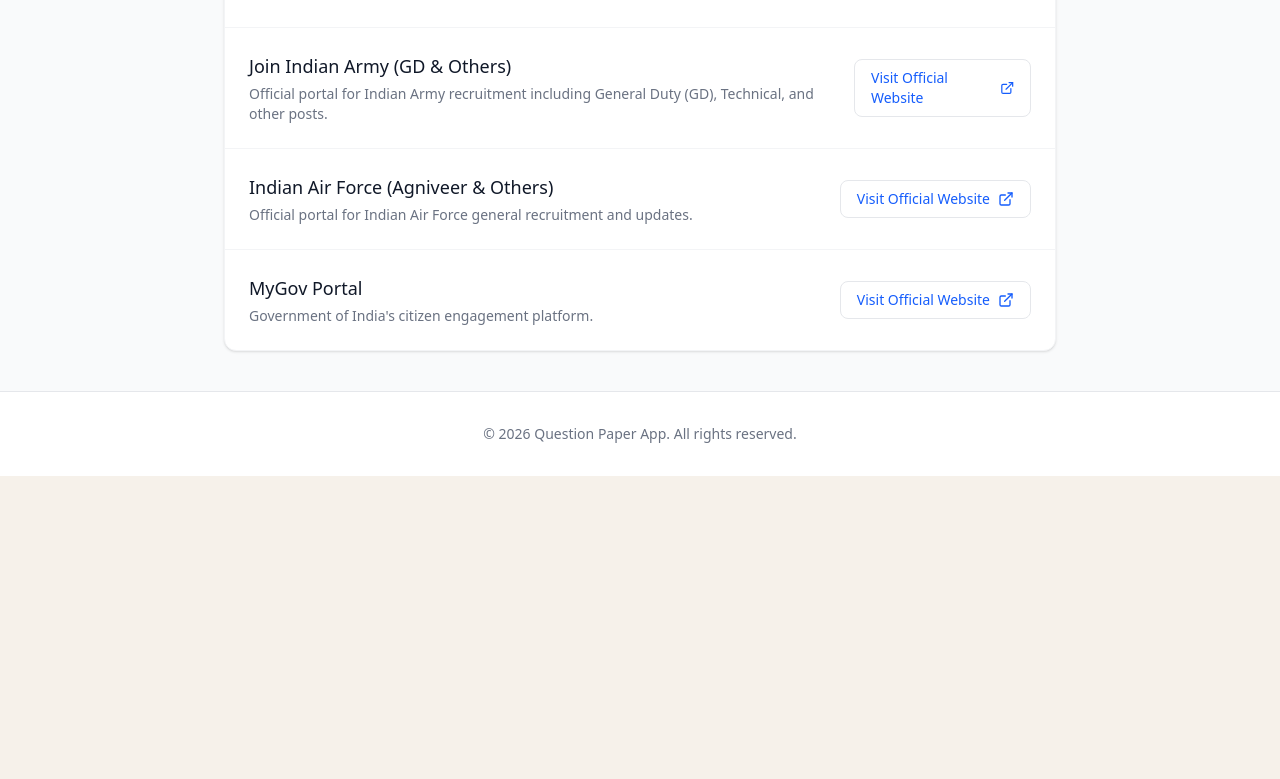
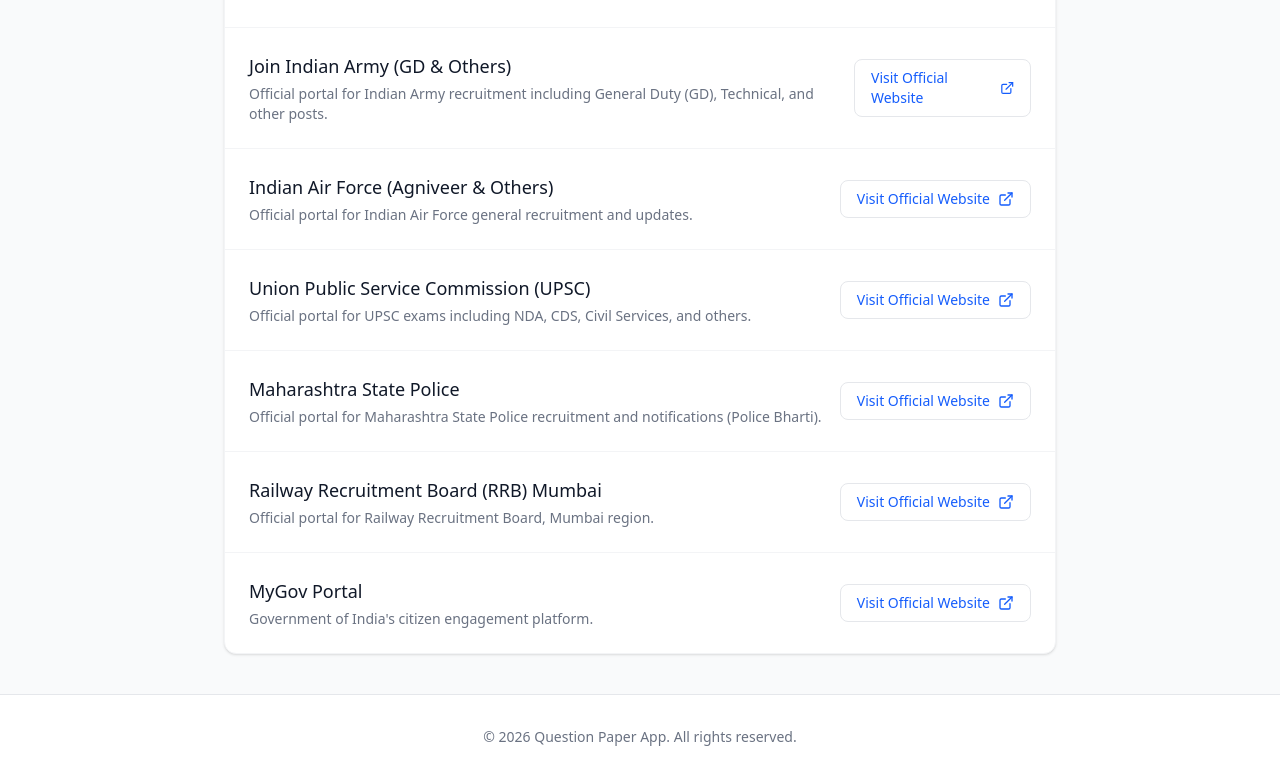
Before and after one commit to SanketsCode/QuestionPaperWeb, a Next.js app: page /sources in a window 1280 px wide. Shown: the part 1118-1897 px from the top of the page. Before the commit the page ends 1594 px from the top, so only its background shows below. Built offline with nearby package versions, Linux system fonts and the light colour scheme.

Commit message:
Feat : Updated Links

```diff
--- a/app/(public)/sources/page.tsx
+++ b/app/(public)/sources/page.tsx
@@ -30,7 +30,7 @@
     },
     {
       name: "Join Indian Army (GD & Others)",
-      url: "https://joinindianarmy.nic.in/",
+      url: "https://joinindianarmy.nic.in/default.aspx",
       description:
         "Official portal for Indian Army recruitment including General Duty (GD), Technical, and other posts.",
     },
@@ -39,6 +39,24 @@
       url: "https://indianairforce.nic.in/",
       description:
         "Official portal for Indian Air Force general recruitment and updates.",
+    },
+    {
+      name: "Union Public Service Commission (UPSC)",
+      url: "https://upsc.gov.in/",
+      description:
+        "Official portal for UPSC exams including NDA, CDS, Civil Services, and others.",
+    },
+    {
+      name: "Maharashtra State Police",
+      url: "https://mahapolice.gov.in/",
+      description:
+        "Official portal for Maharashtra State Police recruitment and notifications (Police Bharti).",
+    },
+    {
+      name: "Railway Recruitment Board (RRB) Mumbai",
+      url: "https://www.rrbmumbai.gov.in/",
+      description:
+        "Official portal for Railway Recruitment Board, Mumbai region.",
     },
     {
       name: "MyGov Portal",
```
